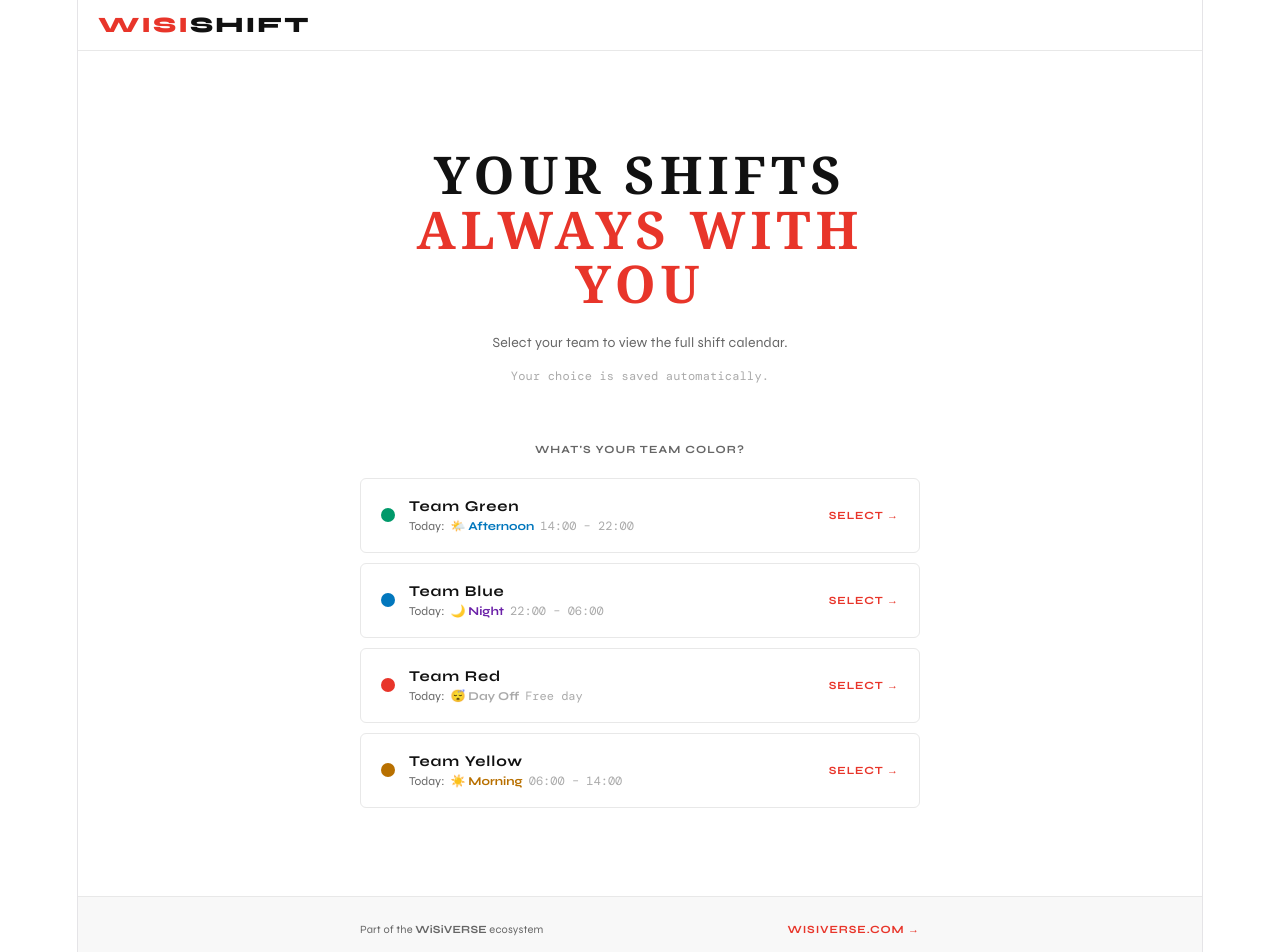
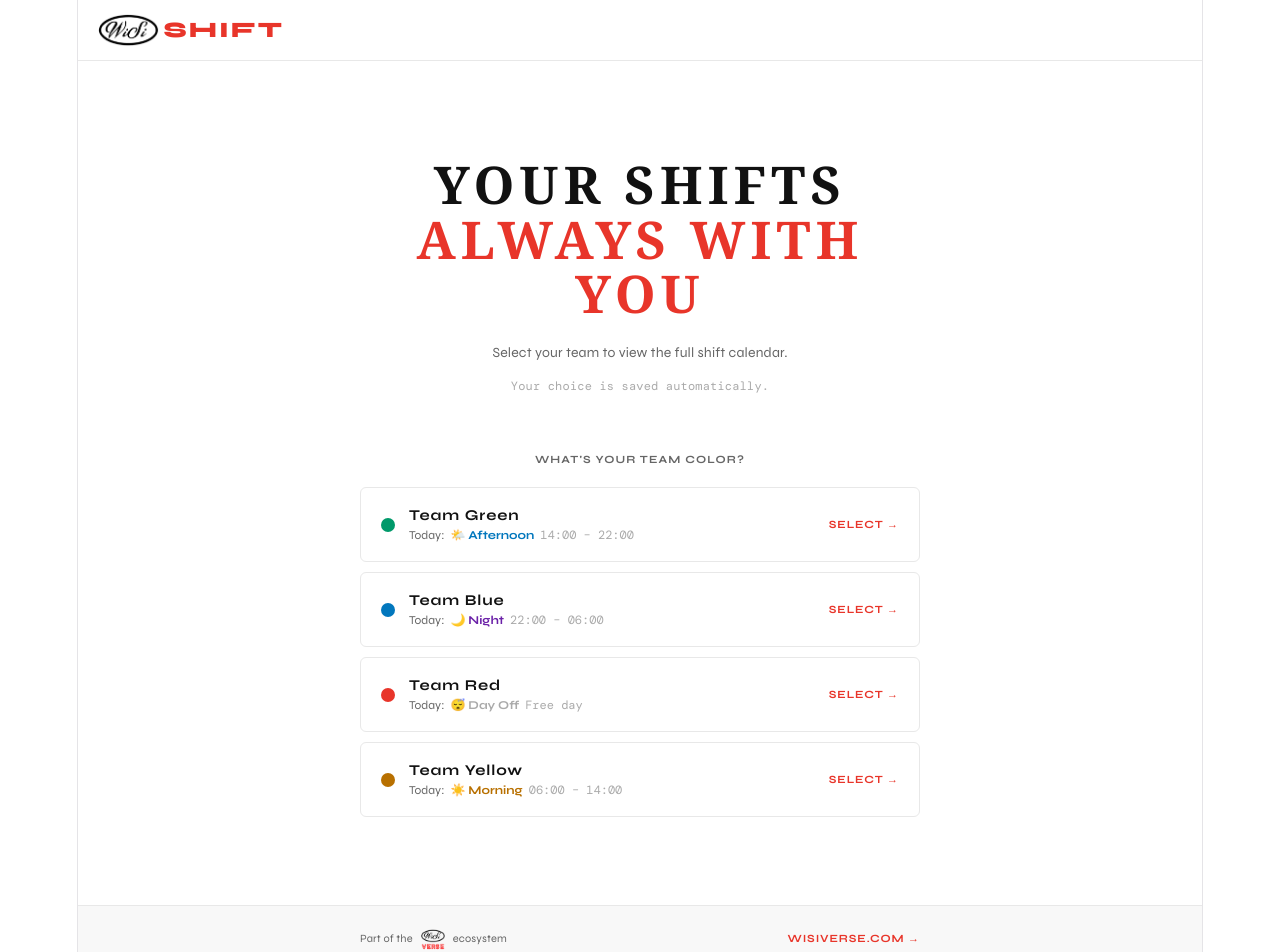
Before and after one commit to lorevis92/wisishift, a React (Vite) app: page / in a window 1280 px wide. Shown: the top 952 px of the page. Built offline with nearby package versions, Linux system fonts and the light colour scheme.

Commit message:
add logos

```diff
--- a/src/App.jsx
+++ b/src/App.jsx
@@ -179,9 +179,9 @@ export default function App() {
       <header style={{ background: T.bg, borderBottom: `1px solid ${T.border}`, padding: isMobile ? "8px 12px" : "12px 20px", position: "sticky", top: 0, zIndex: 30 }}>
         <div style={{ display: "flex", alignItems: "center", justifyContent: "space-between", maxWidth: 760, margin: "0 auto" }}>
           <div style={{ display: "flex", alignItems: "center", gap: 10 }}>
-            <div style={{ display: "flex", alignItems: "baseline", gap: 0 }}>
-              <span style={{ fontSize: isMobile ? 18 : 22, fontWeight: 800, color: T.primary, letterSpacing: "0.10em", textTransform: "uppercase", fontFamily: "'Syne', sans-serif" }}>WISI</span>
-              <span style={{ fontSize: isMobile ? 18 : 22, fontWeight: 800, color: T.text, letterSpacing: "0.10em", textTransform: "uppercase", fontFamily: "'Syne', sans-serif" }}>SHIFT</span>
+            <div style={{ display: "flex", alignItems: "center", gap: 4 }}>
+              <img src="/logo-wisi.png" height={isMobile ? 28 : 36} alt="WISI" style={{ display: "block" }} />
+              <span style={{ fontWeight: 800, color: "#E8352A", letterSpacing: "0.10em", textTransform: "uppercase", fontFamily: "'Syne', sans-serif", fontSize: isMobile ? 18 : 22 }}>SHIFT</span>
             </div>
             <TeamBadge team={selectedTeam} />
           </div>
@@ -363,7 +363,11 @@ export default function App() {
         <div style={{ maxWidth: 760, margin: "0 auto", display: "flex", flexDirection: isMobile ? "column" : "row", alignItems: "center", justifyContent: "space-between", gap: 12 }}>
           <div style={{ display: "flex", alignItems: "center", gap: 10 }}>
             <span style={{ fontSize: 11, color: T.textSecondary, fontFamily: "'Syne', sans-serif" }}>
-              Part of the <strong>WiSiVERSE</strong> ecosystem
+              <div style={{ display: "flex", alignItems: "center", gap: 8 }}>
+                <span>Part of the</span>
+                <img src="/logo-wisiverse.png" height={24} alt="WiSiVERSE" style={{ display: "block" }} />
+                <span>ecosystem</span>
+              </div>
             </span>
           </div>
           <a href="https://wisiverse.com" target="_blank" rel="noopener noreferrer"
@@ -382,9 +386,9 @@ function Onboarding({ onSelect, today, isMobile }) {
     <div style={{ background: T.bg, minHeight: "100vh", color: T.text, fontFamily: "'Syne', system-ui, sans-serif" }}>
       {/* Header */}
       <header style={{ background: T.bg, borderBottom: `1px solid ${T.border}`, padding: isMobile ? "8px 12px" : "12px 20px" }}>
-        <div style={{ display: "flex", alignItems: "center", gap: 0 }}>
-          <span style={{ fontSize: isMobile ? 18 : 22, fontWeight: 800, color: T.primary, letterSpacing: "0.10em", textTransform: "uppercase", fontFamily: "'Syne', sans-serif" }}>WISI</span>
-          <span style={{ fontSize: isMobile ? 18 : 22, fontWeight: 800, color: T.text, letterSpacing: "0.10em", textTransform: "uppercase", fontFamily: "'Syne', sans-serif" }}>SHIFT</span>
+        <div style={{ display: "flex", alignItems: "center", gap: 4 }}>
+          <img src="/logo-wisi.png" height={isMobile ? 28 : 36} alt="WISI" style={{ display: "block" }} />
+          <span style={{ fontWeight: 800, color: "#E8352A", letterSpacing: "0.10em", textTransform: "uppercase", fontFamily: "'Syne', sans-serif", fontSize: isMobile ? 18 : 22 }}>SHIFT</span>
         </div>
       </header>
 
@@ -453,7 +457,11 @@ function Onboarding({ onSelect, today, isMobile }) {
       <footer style={{ borderTop: `1px solid ${T.border}`, background: T.surface, padding: "20px", marginTop: 40 }}>
         <div style={{ maxWidth: 560, margin: "0 auto", display: "flex", alignItems: "center", justifyContent: "space-between" }}>
           <span style={{ fontSize: 11, color: T.textSecondary, fontFamily: "'Syne', sans-serif" }}>
-            Part of the <strong>WiSiVERSE</strong> ecosystem
+            <div style={{ display: "flex", alignItems: "center", gap: 8 }}>
+                <span>Part of the</span>
+                <img src="/logo-wisiverse.png" height={24} alt="WiSiVERSE" style={{ display: "block" }} />
+                <span>ecosystem</span>
+              </div>
           </span>
           <a href="https://wisiverse.com" target="_blank" rel="noopener noreferrer"
             style={{ fontSize: 11, color: T.primary, fontWeight: 700, fontFamily: "'Syne', sans-serif", letterSpacing: "0.08em", textTransform: "uppercase", textDecoration: "none" }}>
```
